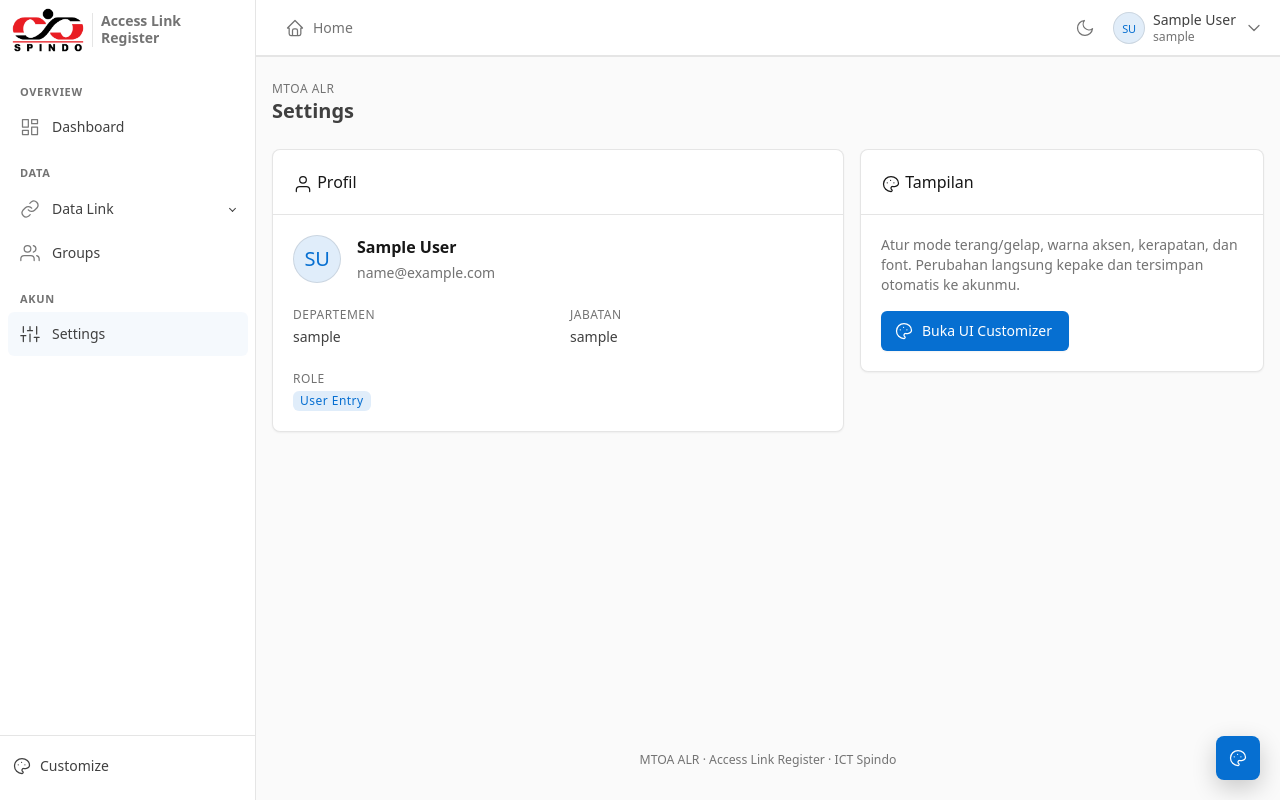
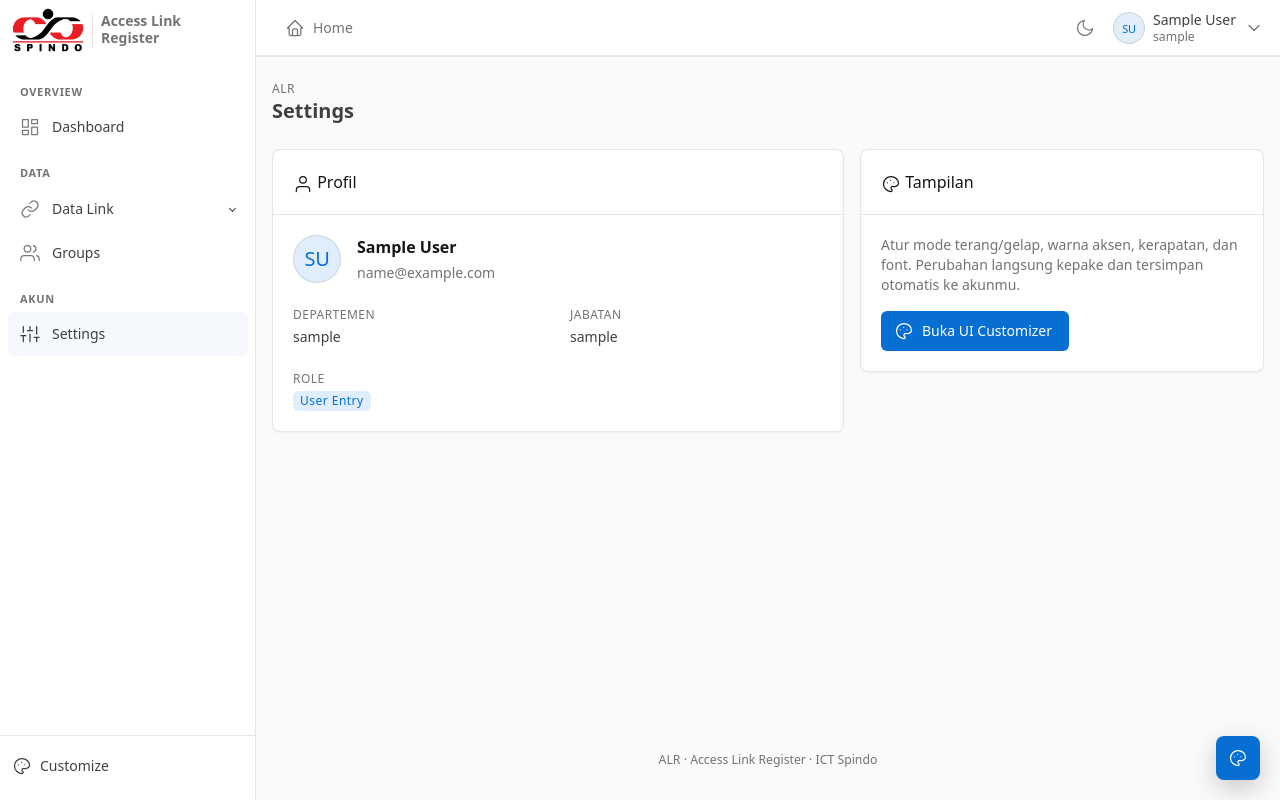
Before and after one commit to Masbismaa/mtoa_alr, a Flask app: page /settings/ in a window 1280 px wide. Run offline with Flask 3, Linux system fonts and the light colour scheme; the visitor is signed in with stand-in values (Sample User, id 1); data comes from the database, SQL or seed files in the repository; parts of the project's set-up code (start-up, migrations or seed data) failed here and were passed over; some libraries are stand-ins or nearby versions.

Commit message:
fix: hapus kata MTOA dari aplikasi ataupun outputnya (export)

```diff
--- a/app/templates/layouts/app_base.html
+++ b/app/templates/layouts/app_base.html
@@ -13,8 +13,8 @@
         <div class="container-xl">
           <div class="row g-3 align-items-center">
             <div class="col">
-              <div class="page-pretitle">{% block page_pretitle %}MTOA ALR{% endblock %}</div>
-              <h2 class="page-title">{% block page_heading %}{{ page_title or "MTOA ALR" }}{% endblock %}</h2>
+              <div class="page-pretitle">{% block page_pretitle %}ALR{% endblock %}</div>
+              <h2 class="page-title">{% block page_heading %}{{ page_title or "ALR" }}{% endblock %}</h2>
               {% block page_subtitle %}{% endblock %}
             </div>
             <div class="col-12 col-md-auto ms-auto d-print-none">
@@ -32,7 +32,7 @@
       </main>
 
       <footer class="footer footer-transparent d-print-none">
-        <div class="container-xl text-center text-secondary small">MTOA ALR · Access Link Register · ICT Spindo</div>
+        <div class="container-xl text-center text-secondary small">ALR · Access Link Register · ICT Spindo</div>
       </footer>
     </div>
   </div>
--- a/app/templates/layouts/base.html
+++ b/app/templates/layouts/base.html
@@ -20,7 +20,7 @@
   <meta charset="UTF-8">
   <meta name="viewport" content="width=device-width, initial-scale=1.0">
   <meta name="csrf-token" content="{{ csrf_token() }}">
-  <title>{% block title %}MTOA ALR{% endblock %}</title>
+  <title>{% block title %}ALR{% endblock %}</title>
   <link rel="icon" type="image/png" href="{{ url_for('static', filename='images/favicon.png') }}">
 
   {# dipasang paling awal (tanpa defer) biar tema langsung kepake sebelum halaman tampil #}
--- a/app/templates/pages/settings.html
+++ b/app/templates/pages/settings.html
@@ -1,7 +1,7 @@
 {% extends "layouts/app_base.html" %}
 {% from "components/icon.html" import icon %}
 
-{% block title %}Settings - MTOA ALR{% endblock %}
+{% block title %}Settings - ALR{% endblock %}
 
 {% block content %}
   <div class="row row-cards">
--- a/app/templates/pages/users/access.html
+++ b/app/templates/pages/users/access.html
@@ -1,7 +1,7 @@
 {% extends "layouts/app_base.html" %}
 {% from "components/icon.html" import icon %}
 
-{% block title %}Atur Akses {{ target.full_name }} - MTOA ALR{% endblock %}
+{% block title %}Atur Akses {{ target.full_name }} - ALR{% endblock %}
 
 {% block page_pretitle %}Admin › Users{% endblock %}
 
--- a/app/templates/pages/users/index.html
+++ b/app/templates/pages/users/index.html
@@ -3,7 +3,7 @@
 {% from "components/pagination.html" import render_pagination %}
 {% from "components/badge.html" import role_badge, user_status_badge %}
 
-{% block title %}Users - MTOA ALR{% endblock %}
+{% block title %}Users - ALR{% endblock %}
 
 {# filter tabel yg lagi kepake, dibawa ke form aksi biar abis klik balik ke tampilan yg sama #}
 {% macro back_field_list() %}
```
Also changed, not shown: 1 other file.
